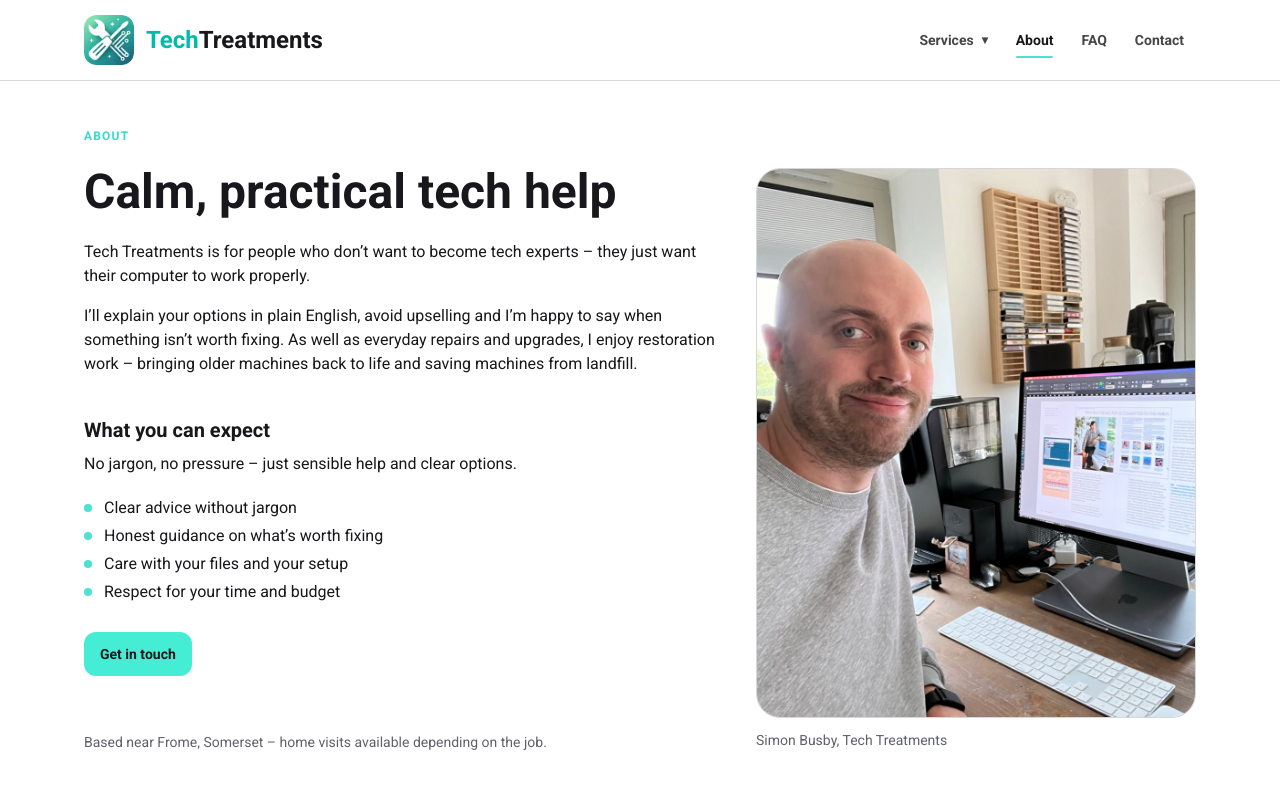
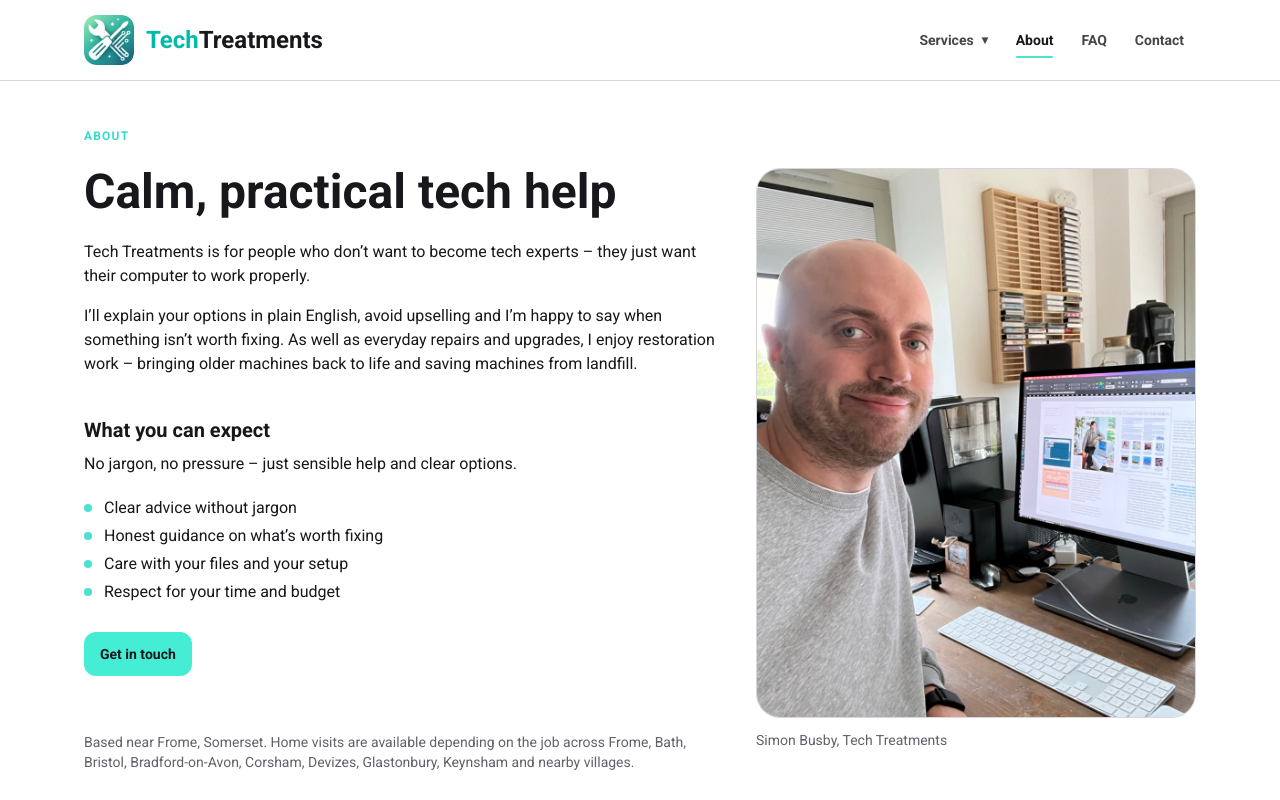
Before and after one commit to bluesky2006/tech-treatments, a Next.js app: page /about in a window 1280 px wide. Shown: the top 800 px of the page. Built offline with nearby package versions, Linux system fonts and the light colour scheme.

Commit message:
align local seo copy with service area metadata

```diff
--- a/app/about/page.tsx
+++ b/app/about/page.tsx
@@ -3,7 +3,7 @@ import Image from "next/image";
 import Container from "@/components/Container";
 import ButtonLink from "@/components/ButtonLink";
 import BulletList from "@/components/BulletList";
-import { absoluteUrl, DEFAULT_OG_IMAGE } from "@/lib/site";
+import { absoluteUrl, DEFAULT_OG_IMAGE, SERVICE_AREAS } from "@/lib/site";
 
 export const metadata: Metadata = {
   title: "About",
@@ -79,7 +79,8 @@ export default function AboutPage() {
                   </ButtonLink>
                 </div>
                 <p className="mt-14 text-sm text-muted">
-                  Based near Frome, Somerset – home visits available depending on the job.
+                  Based near Frome, Somerset. Home visits are available depending on the job across{" "}
+                  {SERVICE_AREAS.slice(0, 8).join(", ")} and nearby villages.
                 </p>
               </div>
             </div>
--- a/app/page.tsx
+++ b/app/page.tsx
@@ -8,7 +8,7 @@ import Testimonials from "@/components/Testimonials";
 import { testimonials } from "@/lib/testimonials";
 import RotatingHeadline from "@/components/RotatingHeadline";
 import StructuredData from "@/components/StructuredData";
-import { absoluteUrl, DEFAULT_OG_IMAGE, SITE_NAME } from "@/lib/site";
+import { absoluteUrl, DEFAULT_OG_IMAGE, SERVICE_AREAS, SITE_NAME } from "@/lib/site";
 
 export const metadata: Metadata = {
   title: "Computer Repairs and Tech Help in Frome",
@@ -69,7 +69,8 @@ export default function HomePage() {
             <p className="mt-8 max-w-3xl text-lg sm:text-xl text-zinc-100 leading-tight">
               Clear, practical computer help –{" "}
               <span className="text-teal-400 font-medium">repairs, upgrades and new setups</span>{" "}
-              across Frome, nearby villages and the wider Somerset area.
+              across Frome, Bath, Trowbridge, Warminster, Wells, Shepton Mallet and the wider
+              Somerset area.
             </p>
 
             <div className="mt-12 flex flex-wrap gap-3">
@@ -89,6 +90,11 @@ export default function HomePage() {
               <HomeCard key={card.title} {...card} />
             ))}
           </div>
+
+          <p className="mt-6 text-sm text-muted">
+            Home visits are available depending on the job across {SERVICE_AREAS.slice(0, 8).join(", ")}{" "}
+            and nearby villages.
+          </p>
         </Container>
       </section>
 
--- a/app/services/[slug]/page.tsx
+++ b/app/services/[slug]/page.tsx
@@ -5,7 +5,7 @@ import Container from "@/components/Container";
 import ButtonLink from "@/components/ButtonLink";
 import ServiceContent from "@/components/ServiceContent";
 import StructuredData from "@/components/StructuredData";
-import { absoluteUrl, SITE_NAME } from "@/lib/site";
+import { absoluteUrl, SERVICE_AREAS, SITE_NAME } from "@/lib/site";
 import { getServiceBySlug, services } from "@/lib/services";
 
 type ServicePageProps = {
@@ -68,7 +68,7 @@ export default async function ServiceDetailPage({ params }: ServicePageProps) {
     "@type": "Service",
     name: service.title,
     description: service.metaDescription,
-    areaServed: ["Frome", "Somerset"],
+    areaServed: SERVICE_AREAS,
     provider: {
       "@type": "LocalBusiness",
       name: SITE_NAME,
@@ -112,6 +112,10 @@ export default async function ServiceDetailPage({ params }: ServicePageProps) {
               {service.metaDescription} Home visits are available depending on the job.
             </p>
             <p className="mt-4 text-foreground">{service.intro}</p>
+            <p className="mt-4 text-sm text-muted">
+              Typical local coverage includes {SERVICE_AREAS.slice(0, 8).join(", ")} and nearby
+              villages, depending on the job.
+            </p>
             <div className="mt-8 flex flex-wrap gap-3">
               <ButtonLink variant="primary" href="/contact">
                 Ask about this service
--- a/lib/homeFaqs.ts
+++ b/lib/homeFaqs.ts
@@ -1,5 +1,6 @@
 // src/lib/homeFaqs.ts
 import type { ReactNode } from "react";
+import { SERVICE_AREAS } from "./site";
 
 export type FAQItem = {
   q: string;
@@ -13,7 +14,7 @@ export const homeFaqs: FAQItem[] = [
   },
   {
     q: "What areas do you cover?",
-    a: "Primarily Frome and the surrounding areas, though often wider Somerset. If you’re not sure, send your postcode and I’ll confirm.",
+    a: `Primarily ${SERVICE_AREAS.slice(0, 8).join(", ")}, though often wider Somerset. If you’re not sure, send your postcode and I’ll confirm.`,
   },
   {
     q: "Do you work with Macs and Windows PCs?",
```
